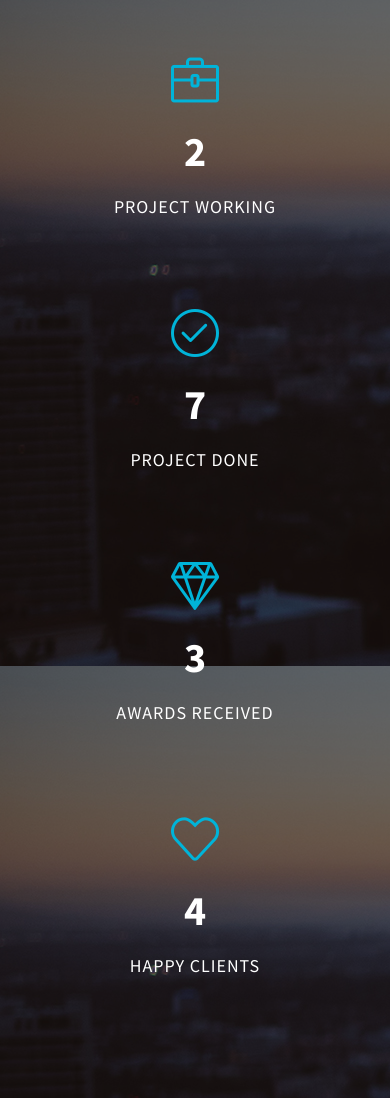
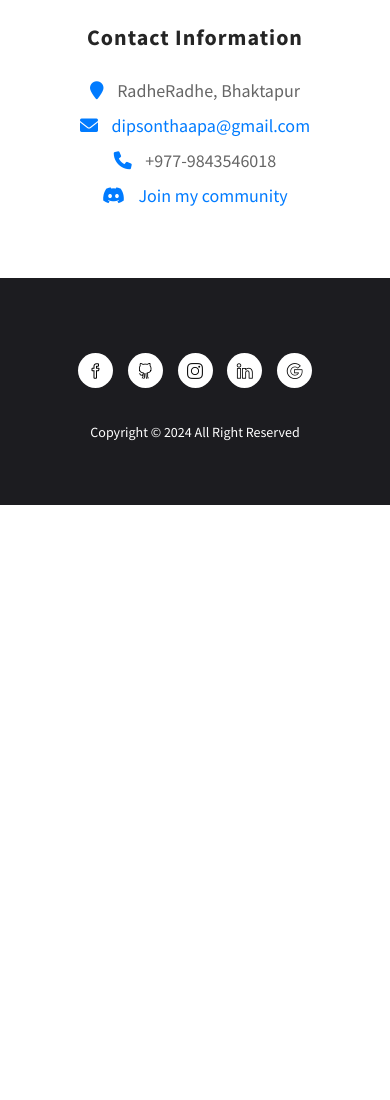
Before and after one commit to Dipson-bot/dipsonthapa, a plain HTML site: page index.html in a window 390 px wide. Shown: the part 6360-7460 px from the top of the page. After the commit the page ends 6865 px from the top, so only its background shows below. Drawn offline with Linux system fonts and the light colour scheme; files whose address does not match are found by name.

Commit message:
removed counter area section

```diff
--- a/index.html
+++ b/index.html
@@ -699,47 +699,6 @@
     </section>
     <!-- Portfolio Section Ends -->
 
-    <!-- Counter Area Start-->
-    <section class="counter-section section-padding">
-      <div class="container">
-        <div class="row">
-          <!-- Counter Item -->
-          <div class="col-md-3 col-sm-6 work-counter-widget text-center">
-            <div class="counter wow fadeInDown" data-wow-delay="0.3s">
-              <div class="icon"><i class="icon-briefcase"></i></div>
-              <div class="counterUp">2</div>
-              <p>Project Working</p>
-            </div>
-          </div>
-          <!-- Counter Item -->
-          <div class="col-md-3 col-sm-6 work-counter-widget text-center">
-            <div class="counter wow fadeInDown" data-wow-delay="0.6s">
-              <div class="icon"><i class="icon-check"></i></div>
-              <div class="counterUp">7</div>
-              <p>Project Done</p>
-            </div>
-          </div>
-          <!-- Counter Item -->
-          <div class="col-md-3 col-sm-6 work-counter-widget text-center">
-            <div class="counter wow fadeInDown" data-wow-delay="0.9s">
-              <div class="icon"><i class="icon-diamond"></i></div>
-              <div class="counterUp">3</div>
-              <p>Awards Received</p>
-            </div>
-          </div>
-          <!-- Counter Item -->
-          <div class="col-md-3 col-sm-6 work-counter-widget text-center">
-            <div class="counter wow fadeInDown" data-wow-delay="1.2s">
-              <div class="icon"><i class="icon-heart"></i></div>
-              <div class="counterUp">4</div>
-              <p>Happy Clients</p>
-            </div>
-          </div>
-        </div>
-      </div>
-    </section>
-    <!-- Counter Area End-->
-
     <!-- Contact Section Start -->
     <section id="contact" class="section-padding">
       <div class="container">
```
